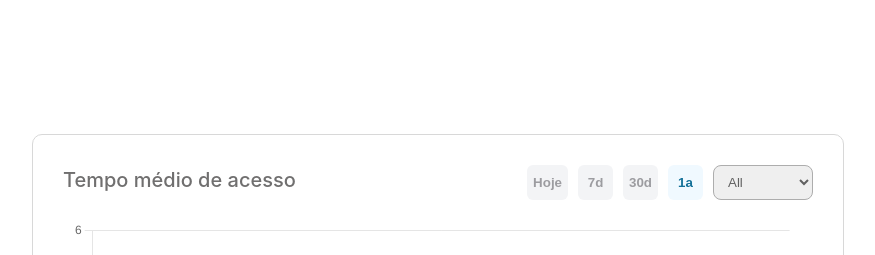
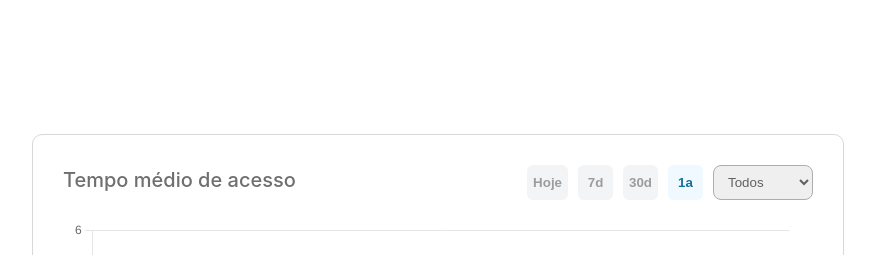
Before and after one commit to dani320fut/chat-project, a Vue app: page / in a window 1280 px wide. Shown: the top 255 px of the page, without its empty margins (202-1077 px from the left). Built offline with nearby package versions, Linux system fonts and the light colour scheme.

Commit message:
fix: change folders

```diff
--- a/package.json
+++ b/package.json
@@ -19,6 +19,8 @@
         "vue-chartjs": "^5.3.0"
     },
     "devDependencies": {
+        "@babel/core": "^7.23.7",
+        "@babel/eslint-parser": "^7.23.3",
         "@vitejs/plugin-vue": "^4.5.2",
         "@vue/test-utils": "^2.4.3",
         "eslint": "^8.56.0",
--- a/src/App.vue
+++ b/src/App.vue
@@ -1,5 +1,5 @@
 <script setup lang="ts">
-import ChartContainer from './components/chart-container.vue'
+import ChartContainer from './components/chartContainer/index.vue'
 </script>
 
 <template>
--- a/src/components/chart.vue
+++ b/src/components/chartContainer/Chart.vue
@@ -46,6 +46,7 @@ export default {
     watch: {
         $props: {
             async handler(props) {
+                try {
                     const { labels, newChartData } = props
 
                     if (!labels || !newChartData)
@@ -55,6 +56,9 @@ export default {
                     this.chartData = newChartData
 
                     this.initLineChart()
+                } catch (err) {
+                    this.errorLoad = true
+                }
             },
             deep: true,
             immediate: true
--- a/src/components/chart-container.vue
+++ b/src/components/chartContainer/index.vue
@@ -1,9 +1,9 @@
 <script setup lang="ts">
 import Menu from './menu/index.vue'
-import LinearChart from './chart.vue'
-import data from '../services/data.json'
+import Chart from './Chart.vue'
+import data from '../../services/data.json'
 import { parseISO, isEqual } from 'date-fns'
-import { LabelType } from '../constants'
+import { LabelType } from '../../constants'
 </script>
 
 <script lang="ts">
@@ -29,7 +29,7 @@ export default {
             labels: [],
             chartData: [],
             newActiveButton: LabelType.YEAR,
-            newSelected: 'All',
+            newSelected: 'Todos',
             labelType: 'Mês'
         } as Data
     },
@@ -40,7 +40,7 @@ export default {
         fetchData() {
             let filteredData: DataChartArray[] = data
 
-            if (this.newSelected !== 'All')
+            if (this.newSelected !== 'Todos')
                 filteredData = data.filter((item) =>
                     item.url.includes(this.newSelected.toLowerCase())
                 )
@@ -219,7 +219,7 @@ export default {
                 :newSelected="newSelected"
             />
         </div>
-        <LinearChart :labels="labels" :newChartData="chartData" />
+        <Chart :labels="labels" :newChartData="chartData" />
         <a class="labelType">{{ labelType }}</a>
     </div>
 </template>
--- a/src/components/menu/buttonsMenu/index.vue
+++ b/src/components/chartContainer/menu/buttonsMenu/index.vue
@@ -1,5 +1,5 @@
 <script lang="ts">
-import { LabelType } from '../../../constants/index'
+import { LabelType } from '../../../../constants/index'
 
 type ButtonData = {
     buttons: string[]
--- a/src/components/menu/selectMenu/index.vue
+++ b/src/components/chartContainer/menu/selectMenu/index.vue
@@ -1,13 +1,12 @@
-<script setup lang="ts"></script>
-
 <script lang="ts">
 export default {
     name: 'MenuSelect',
     props: ['newSelected'],
+    emits: ['changeSelect'],
     data() {
         return {
-            enterprises: ['All', 'Wikipedia', 'Google', 'Github', 'Example'],
-            selected: 'All'
+            enterprises: ['Todos', 'Wikipedia', 'Google', 'Github', 'Example'],
+            selected: 'Todos'
         }
     },
     watch: {
@@ -24,8 +23,12 @@ export default {
 </script>
 
 <template>
-    <select name="cars" id="cars" @change="selectButton()" v-model="selected">
-        <option v-for="enterprise in enterprises" :value="enterprise">
+    <select id="cars" v-model="selected" name="cars" @change="selectButton()">
+        <option
+            v-for="enterprise in enterprises"
+            :value="enterprise"
+            :key="enterprise"
+        >
             {{ enterprise }}
         </option>
     </select>
```
Also changed, not shown: .eslintrc.json, src/components/chartContainer/menu/index.vue (renamed from src/components/menu/index.vue), 2 other files (tests, documents, lock files or other folders). Lines whose indentation alone changed are shown as unchanged.
